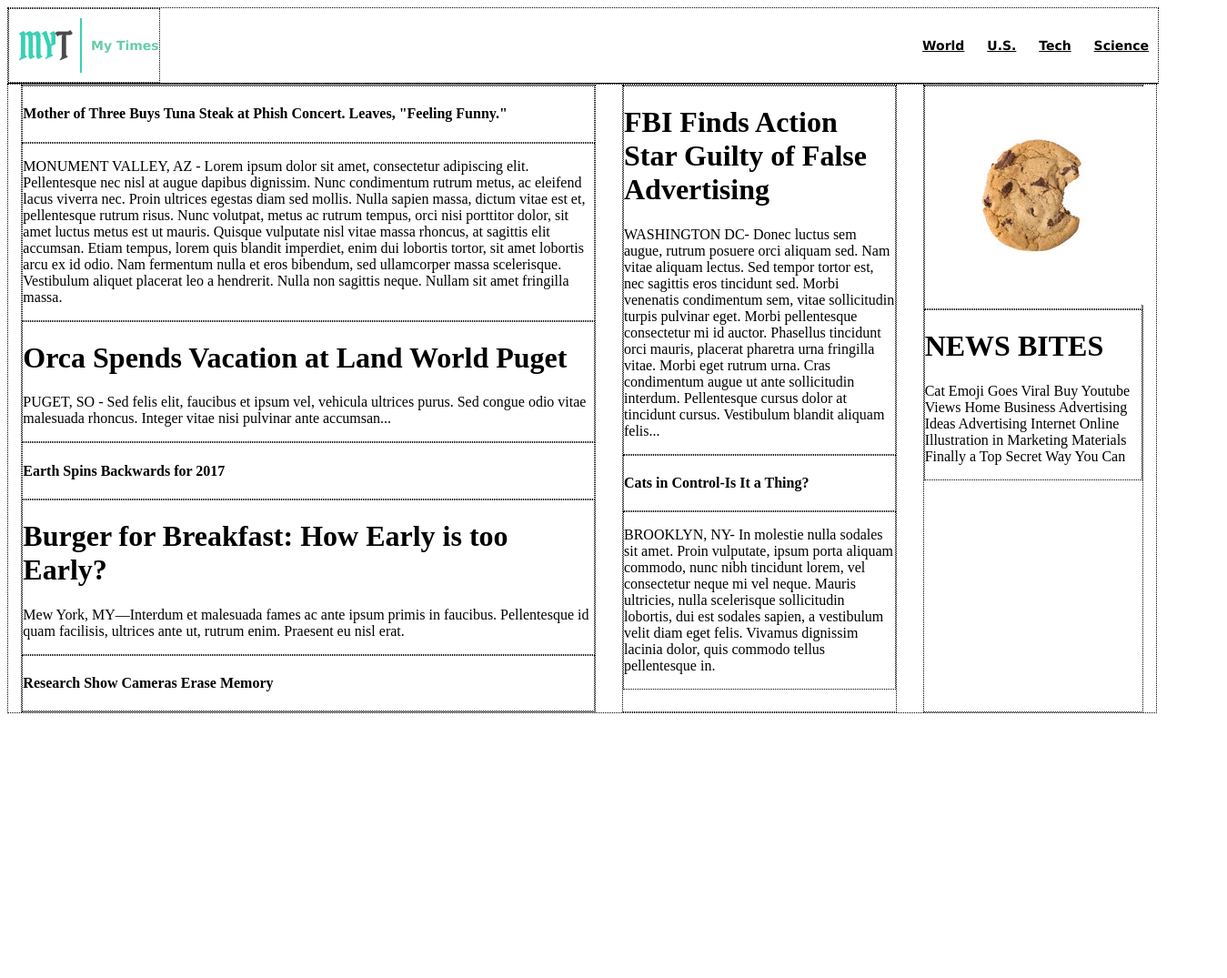
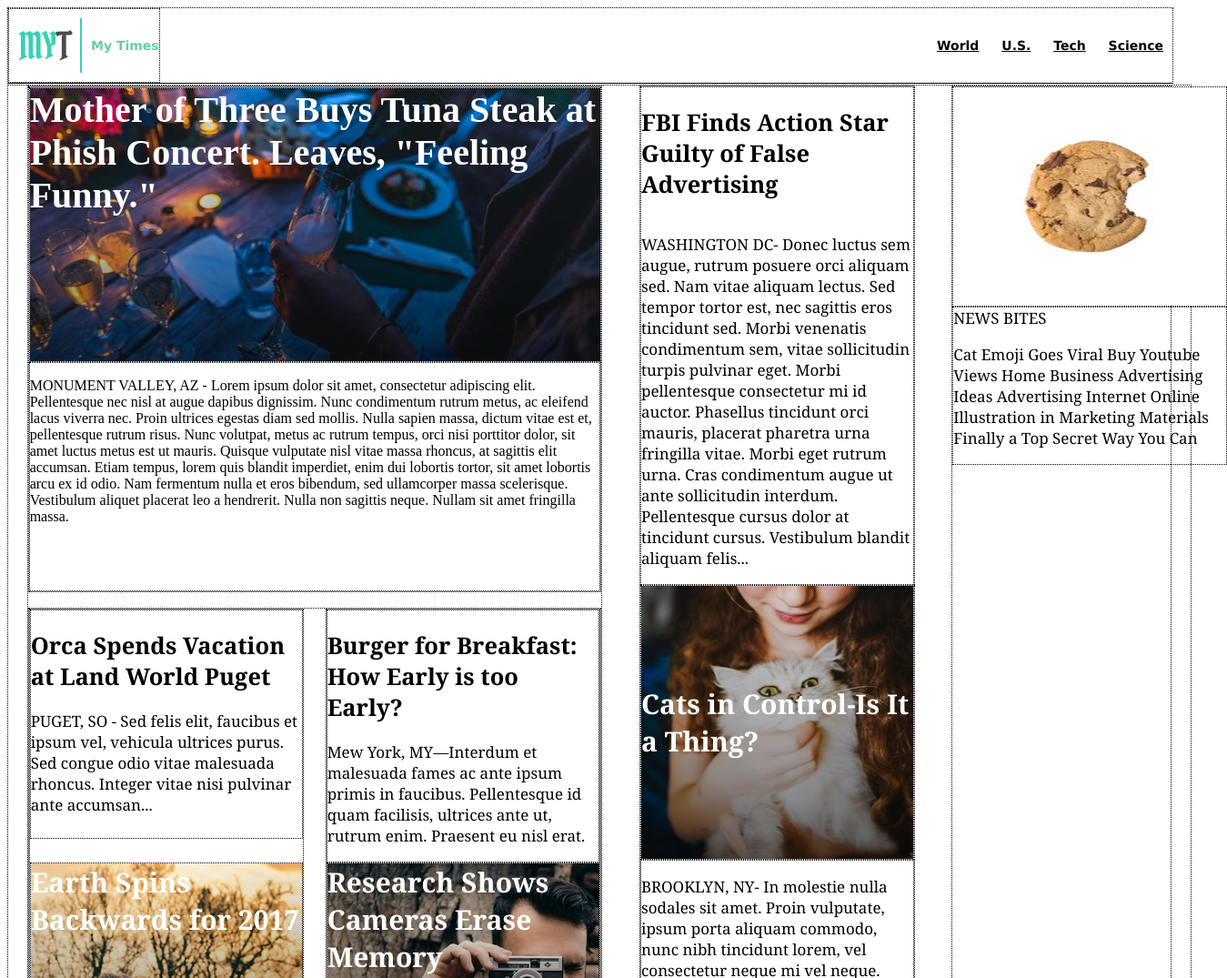
Before and after one commit to djstarr8/MyTimes, a plain HTML site: page index.html in a window 1280 px wide. Shown: the top 1075 px of the page at 91% size, 1349 px wide, since content can reach past the window. Before the commit the page ends 800 px from the top, so only its background shows below. Drawn offline with Linux system fonts and the light colour scheme.

Commit message:
Complete column 1 styling & content

```diff
--- a/index.html
+++ b/index.html
@@ -18,36 +18,46 @@
         <span><a href="#">Science</a></span>
       </nav>
     </div>
+    <!--Main Container -->
     <div class="container">
+      <!--Large Column Start-->
       <div class="column large">
-        <div class="story">
-          <h4>Mother of Three Buys Tuna Steak at Phish Concert. Leaves, "Feeling Funny."</h4>
+        <div class="big-story">
+          <div id="headline" class="picture-background">
+            <span>Mother of Three Buys Tuna Steak at Phish Concert. Leaves, "Feeling Funny."</span>
+          </div>
+          <div class="text">
+            <p>MONUMENT VALLEY, AZ - Lorem ipsum dolor sit amet, consectetur adipiscing elit. Pellentesque nec nisl at augue dapibus dignissim. Nunc condimentum rutrum metus, ac eleifend lacus viverra nec. Proin ultrices egestas diam sed mollis. Nulla sapien massa, dictum vitae est et, pellentesque rutrum risus. Nunc volutpat, metus ac rutrum tempus, orci nisi porttitor dolor, sit amet luctus metus est ut mauris. Quisque vulputate nisl vitae massa rhoncus, at sagittis elit accumsan. Etiam tempus,   lorem quis blandit imperdiet, enim dui lobortis tortor, sit amet lobortis arcu ex id odio. Nam fermentum nulla et eros bibendum, sed ullamcorper massa scelerisque. Vestibulum aliquet placerat leo a hendrerit. Nulla non sagittis neque. Nullam sit amet fringilla massa.</p>
+          </div>
         </div>
-        <div class="story">
-          <p>MONUMENT VALLEY, AZ - Lorem ipsum dolor sit amet, consectetur adipiscing elit. Pellentesque nec nisl at augue dapibus dignissim. Nunc condimentum rutrum metus, ac eleifend lacus viverra nec. Proin ultrices egestas diam sed mollis. Nulla sapien massa, dictum vitae est et, pellentesque rutrum risus. Nunc volutpat, metus ac rutrum tempus, orci nisi porttitor dolor, sit amet luctus metus est ut mauris. Quisque vulputate nisl vitae massa rhoncus, at sagittis elit accumsan. Etiam tempus,   lorem quis blandit imperdiet, enim dui lobortis tortor, sit amet lobortis arcu ex id odio. Nam fermentum nulla et eros bibendum, sed ullamcorper massa scelerisque. Vestibulum aliquet placerat leo a hendrerit. Nulla non sagittis neque. Nullam sit amet fringilla massa.</p>
-        </div>
-        <div class="story">
-          <h1>Orca Spends Vacation at Land World Puget</h1>
-          <p>PUGET, SO - Sed felis elit, faucibus et ipsum vel, vehicula ultrices purus. Sed congue odio vitae malesuada rhoncus. Integer vitae nisi pulvinar ante accumsan...</p>
-        </div>
-        <div class="story">
-          <h4>Earth Spins Backwards for 2017</h4>
-        </div>
-        <div class="story">
-          <h1>Burger for Breakfast: How Early is too Early?</h1>
-          <p>Mew York, MY—Interdum et malesuada fames ac ante ipsum primis in faucibus. Pellentesque id quam facilisis, ultrices ante ut, rutrum enim. Praesent eu nisl erat.</p>
-        </div>
-        <div class="story">
-          <h4>Research Show Cameras Erase Memory</h4>
+        <div class="stories">
+          <div class="story">
+            <div class="text">
+              <h2>Orca Spends Vacation at Land World Puget</h2>
+              <p>PUGET, SO - Sed felis elit, faucibus et ipsum vel, vehicula ultrices purus. Sed congue odio vitae malesuada rhoncus. Integer vitae nisi pulvinar ante accumsan...</p>
+            </div>
+            <div id="earth" class="picture-background">
+              <span>Earth Spins Backwards for 2017</span>
+            </div>
+          </div>
+          <div class="story">
+            <div class="text">
+              <h2>Burger for Breakfast: How Early is too Early?</h2>
+              <p>Mew York, MY—Interdum et malesuada fames ac ante ipsum primis in faucibus. Pellentesque id quam facilisis, ultrices ante ut, rutrum enim. Praesent eu nisl erat.</p>
+            </div>
+            <div id="camera" class="picture-background">
+              <span>Research Shows Cameras Erase Memory</span>
+            </div>
+          </div>
         </div>
       </div>
       <div class="column medium">
         <div class="story">
-          <h1>FBI Finds Action Star Guilty of False Advertising</h1>
+          <h2>FBI Finds Action Star Guilty of False Advertising</h2>
           <p>WASHINGTON DC- Donec luctus sem augue, rutrum posuere orci aliquam sed. Nam vitae aliquam lectus. Sed tempor tortor est, nec sagittis eros tincidunt sed. Morbi venenatis condimentum sem, vitae sollicitudin turpis pulvinar eget. Morbi pellentesque consectetur mi id auctor. Phasellus tincidunt orci mauris, placerat pharetra urna fringilla vitae. Morbi eget rutrum urna. Cras condimentum augue ut ante sollicitudin interdum. Pellentesque cursus dolor at tincidunt cursus. Vestibulum blandit aliquam felis...</p>
         </div>
-        <div class="story">
-          <h4>Cats in Control-Is It a Thing?</h4>
+        <div id="cat" class="story picture-background">
+          <span>Cats in Control-Is It a Thing?</span>
         </div>
         <div class="story">
           <p>BROOKLYN, NY- In molestie nulla sodales sit amet. Proin vulputate, ipsum porta aliquam commodo, nunc nibh tincidunt lorem, vel consectetur neque mi vel neque. Mauris ultricies, nulla scelerisque sollicitudin lobortis, dui est sodales sapien, a vestibulum velit diam eget felis. Vivamus dignissim lacinia dolor, quis commodo tellus pellentesque in.</p>
@@ -58,7 +68,7 @@
           <img src="resources\images\img-news-bite.png" alt="">
         </div>
         <div class="story">
-          <h1>NEWS BITES</h1>
+          <span>NEWS BITES</span>
           <p>Cat Emoji Goes Viral Buy Youtube Views Home Business Advertising Ideas Advertising Internet Online Illustration in Marketing Materials Finally a Top Secret Way You Can</p>
         </div>
       </div>
--- a/resources/css/style.css
+++ b/resources/css/style.css
@@ -7,6 +7,10 @@
   justify-content: space-between;
   align-items: center;
   border-bottom: 1px solid black;
+  position: fixed;
+  background: white;
+  margin-top: 0px;
+  z-index: 10;
 }
 
 .header p{
@@ -32,25 +36,74 @@ div {
 }
 .container {
   display: flex;
+  width: 1300px;
+  margin: 0 auto;
   justify-content: space-around;
+  position: relative;
+  top: 85px;
 }
 
+.stories {
+  display: flex;
+  width: 630px;
+  justify-content: space-between;
+  margin-top: 17px;
+}
+
+.story {
+  font-family: Georgia;
+  font-size: 17px;
+  display: flex;
+  justify-content: space-between;
+  width: 300px;
+  flex-flow: wrap column;
+}
+
+.text {
+  min-height: 250px;
+}
+
+#headline {
+  background: url(../images/img-story-main.png) no-repeat;
+  font-size: 40px;
+  justify-content: flex-start;
+}
+
+#earth {
+  background: url(../images/img-story-2.png) no-repeat;
+}
+
+#camera {
+  background: url(../images/img-story-3.png) no-repeat;
+}
+
+#cat {
+  background: url(../images/img-story-1.png) no-repeat;
+}
+
+.picture-background {
+  color: white;
+  font-size: 30px;
+  font-weight: bold;
+  display: flex;
+  height: 300px;
+  align-items: flex-start;
+  justify-content: center;
+}
 .column {
   display: flex;
-  flex-direction: column;
+  flex-flow: column wrap;
 }
 
 .column.large {
   width: 630px;
-  min-height: 500px;
+  flex-flow: row wrap;
 }
 
 .column.medium {
   width: 300px;
-  min-height: 500px;
 }
 
 .column.small {
   width: 240px;
-  min-height: 500px;
 }
```
